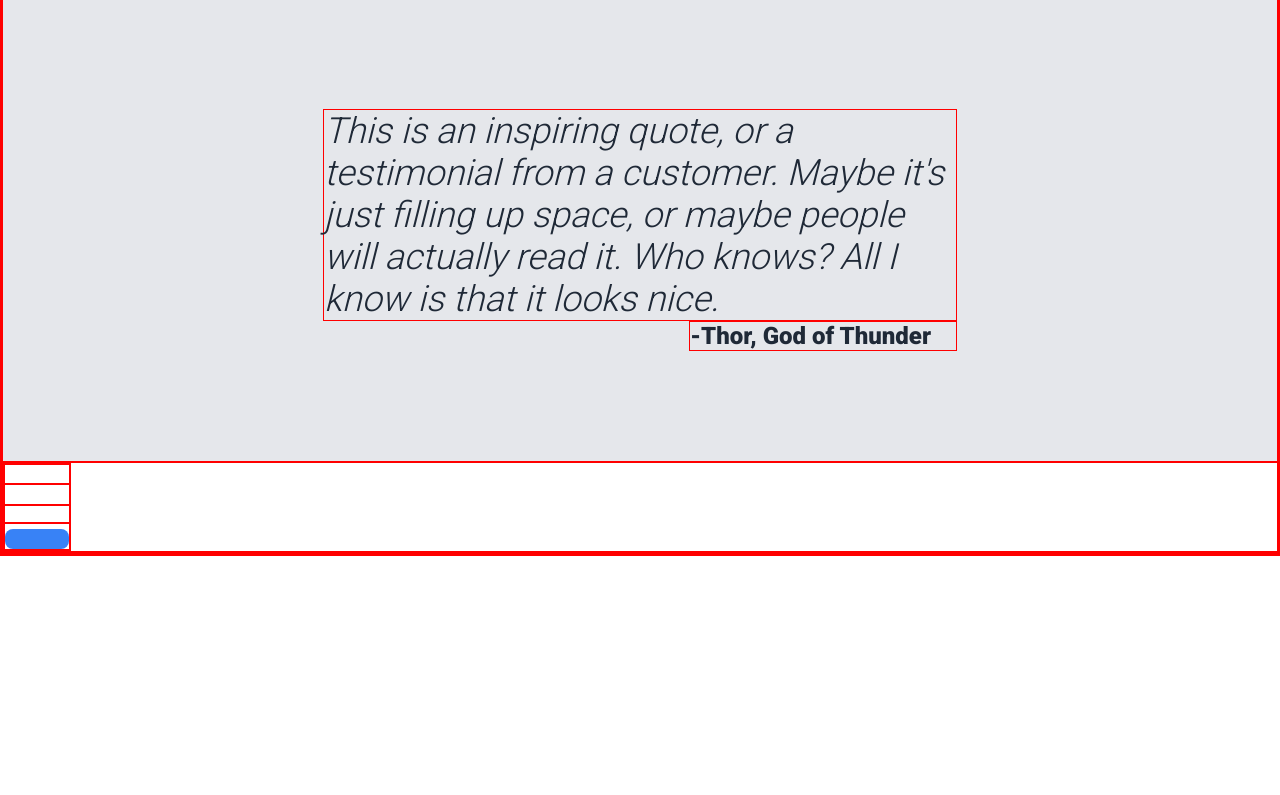
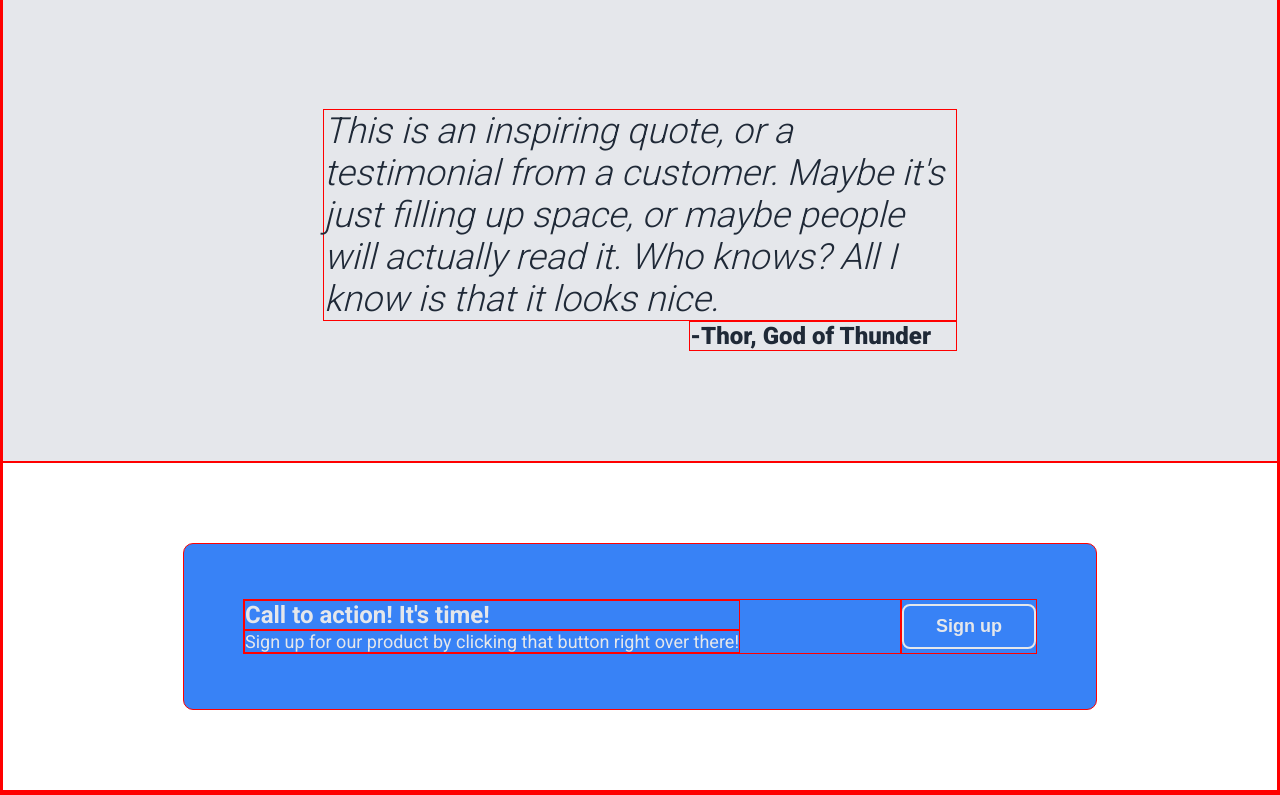
Before and after one commit to Xknorthon/landing-page, a plain HTML site: page index.html in a window 1280 px wide. Shown: the part 865-1660 px from the top of the page. Before the commit the page ends 1421 px from the top, so only its background shows below. Drawn offline with Linux system fonts and the light colour scheme.

Commit message:
finish fourth section

```diff
--- a/index.html
+++ b/index.html
@@ -55,13 +55,13 @@
         <span class="signature">-Thor, God of Thunder</span>
     </section>
     <section class="fourth block">
-        <div>
-            <div>
-                <h3></h3>
-                <p></p>
+        <div class="blue-container">
+            <div class="blue-text">
+                <h3>Call to action! It's time!</h3>
+                <p class="blue-small-text">Sign up for our product by clicking that button right over there!</p>
             </div>
-            <div>
-                <button></button>
+            <div class="button-container">
+                <button class="blue-button">Sign up</button>
             </div>
         </div>
     </section>
--- a/styles.css
+++ b/styles.css
@@ -159,3 +159,44 @@ h2 {
     color: #1F2937;
     padding-right: 25px;
 }
+
+/* Third Section */
+
+.fourth {
+    display: flex;
+    justify-content: center;
+    padding: 80px 180px;
+}
+.blue-container {
+    display: flex;
+    background-color: #3882F6;
+    color: #E5E7EB;
+    border-radius: 10px;
+    width: 100%;
+    display: flex;
+    justify-content: center;
+    padding: 55px 0;
+}
+
+.blue-text {
+    padding-right: 160px;
+}
+
+h3 {
+    font-size: 24px;
+    margin: 0;
+}
+
+.blue-small-text {
+    font-size: 18px;
+    margin: 0;
+}
+
+.button-container {
+    display: flex;
+}
+
+.blue-button {
+    border: 2px solid #E5E7EB;
+    align-self: center;
+}
```
